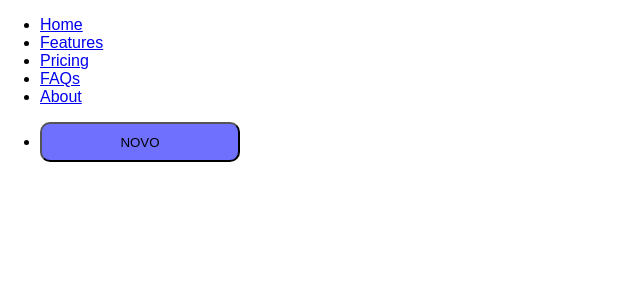
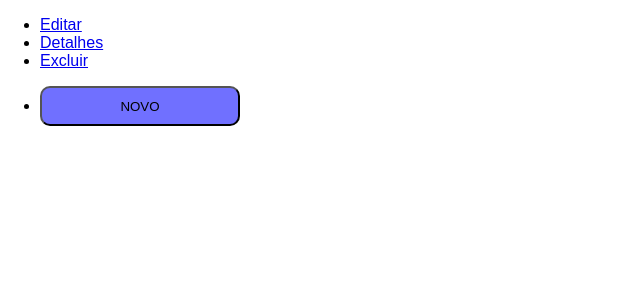
Before and after one commit to JoaoPedroPradella/ProjetoProgWeb, a PHP site: page /cad_cliente.php in a window 1280 px wide. Shown: the top 300 px of the page, without its empty margins (0-640 px from the left). Run offline with PHP 8.4, Linux system fonts and the light colour scheme; data that the repository does not hold is empty.

Commit message:
Update cad_cliente.php

```diff
--- a/cad_cliente.php
+++ b/cad_cliente.php
@@ -20,14 +20,12 @@
         <div class="container">
             <footer class="py-3 my-4">
                 <ul class="nav justify-content-center border-bottom pb-3 mb-3">
-                    <li class="nav-item"><a href="#" class="nav-link px-2 text-body-secondary">Home</a></li>
-                    <li class="nav-item"><a href="#" class="nav-link px-2 text-body-secondary">Features</a></li>
-                    <li class="nav-item"><a href="#" class="nav-link px-2 text-body-secondary">Pricing</a></li>
-                    <li class="nav-item"><a href="#" class="nav-link px-2 text-body-secondary">FAQs</a></li>
-                    <li class="nav-item"><a href="#" class="nav-link px-2 text-body-secondary">About</a></li>
+                    <li class="nav-item"><a href="#" class="nav-link px-2 text-body-secondary">Editar</a></li>
+                    <li class="nav-item"><a href="#" class="nav-link px-2 text-body-secondary">Detalhes</a></li>
+                    <li class="nav-item"><a href="#" class="nav-link px-2 text-body-secondary">Excluir</a></li>
                 </ul>
                 <ul class="nav justify-content-center">
-                    <li class="nav-item"><button id="btn_novo">NOVO</button></li>
+                    <li class="nav-item"><button id="btn_novo" id="btn_novo">NOVO</button></li>
                 </ul>
             </footer>
         </div>
@@ -39,7 +37,7 @@
                         <div class="modal-header p-5 pb-4 border-bottom-0">
                             <h1 class="fw-bold mb-0 fs-2" id="txttitulo"></h1>
                             <button type="button" class="btn-close" data-bs-dismiss="modal" aria-label="Close"
-                                id="fechar" onclick="fecharModal()"></button>
+                                id="btn_fechar"></button>
                         </div>
 
                         <div class="modal-body p-5 pt-0">
@@ -56,13 +54,12 @@
                                     <label for="floatingPassword">Nome</label>
                                 </div>
                                 <div class="form-floating mb-3">
-                                    <input type="number" id="txtcpf" name="txtcpf" required
+                                    <input type="number" id="txtcpf_cnpj" name="txtcpf_cnpj" required
                                         class="form-control rounded-3">
-                                    <label for="floatingPassword">CPF</label>
+                                    <label for="floatingPassword">CNPJ/CPF</label>
                                 </div>
                                 <div class="form-floating mb-3">
-                                    <input input type="number" id="txttel" name="txttel" required
-                                        class="form-control rounded-3">
+                                    <input input type="number" id="txttel" name="txttel" required class="form-control rounded-3">
                                     <label for="floatingPassword">Telefone</label>
                                 </div>
                                 <div class="form-floating mb-3">
@@ -79,6 +76,17 @@
                                         class="form-control rounded-3">
                                     <label for="floatingPassword">Munícipio</label>
                                 </div>
+                                <div class="form-floating mb-3">
+                                    <input input type="text" id="txtlog" name="txtlog" required
+                                        class="form-control rounded-3">
+                                    <label for="floatingPassword">Logradouro</label>
+                                </div>
+                                <div class="form-floating mb-3" id="status">
+                                    <div>
+                                        <input type="checkbox" id="txttel" name="txttel">
+                                        <label for="txttel">Ativo</label>
+                                    </div>
+                                </div>
                                 <button class="w-100 mb-2 btn btn-lg rounded-3 btn-primary" type="submit"
                                     id="concluir">Cadastrar</button>
                             </form>
```
